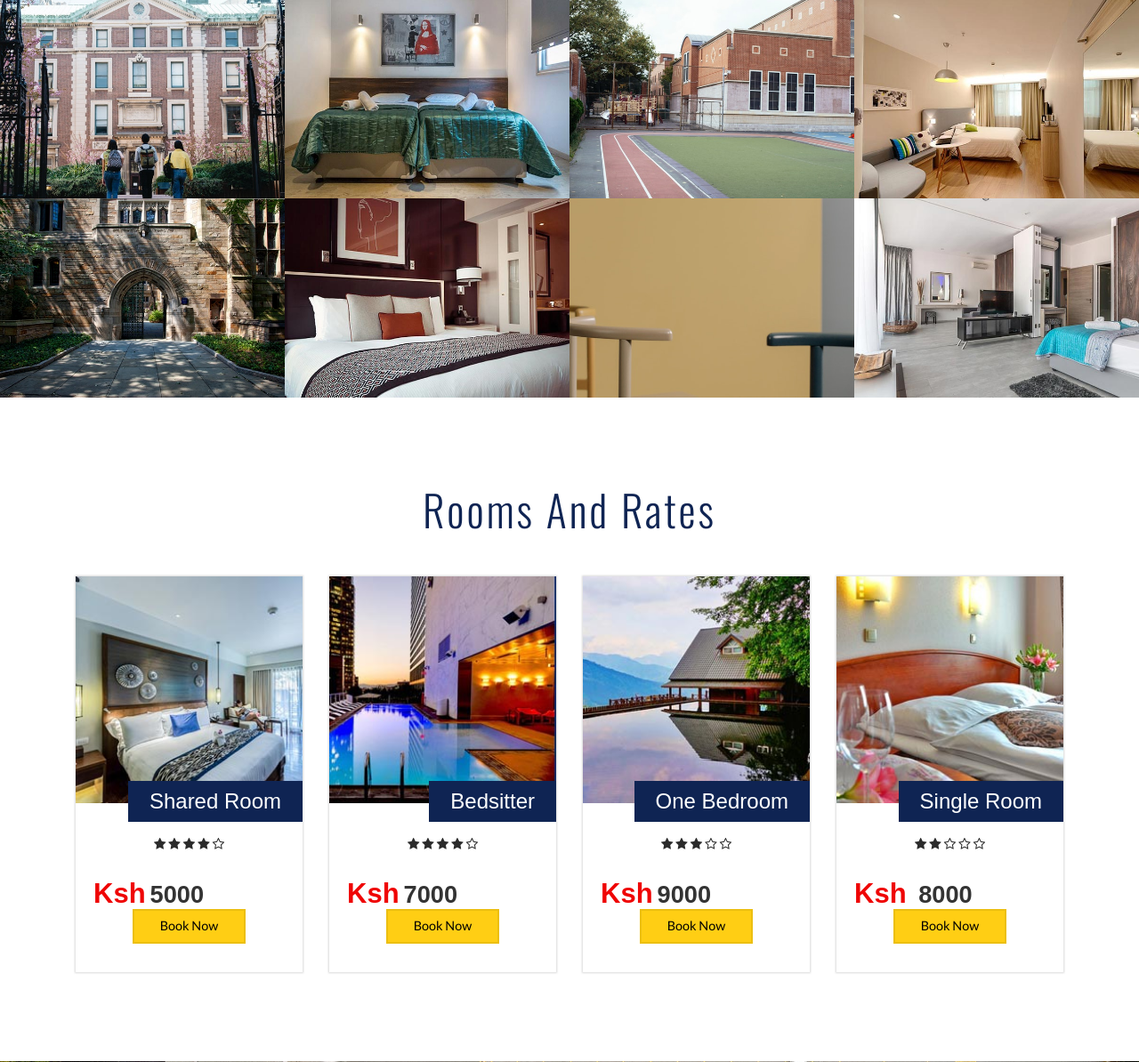
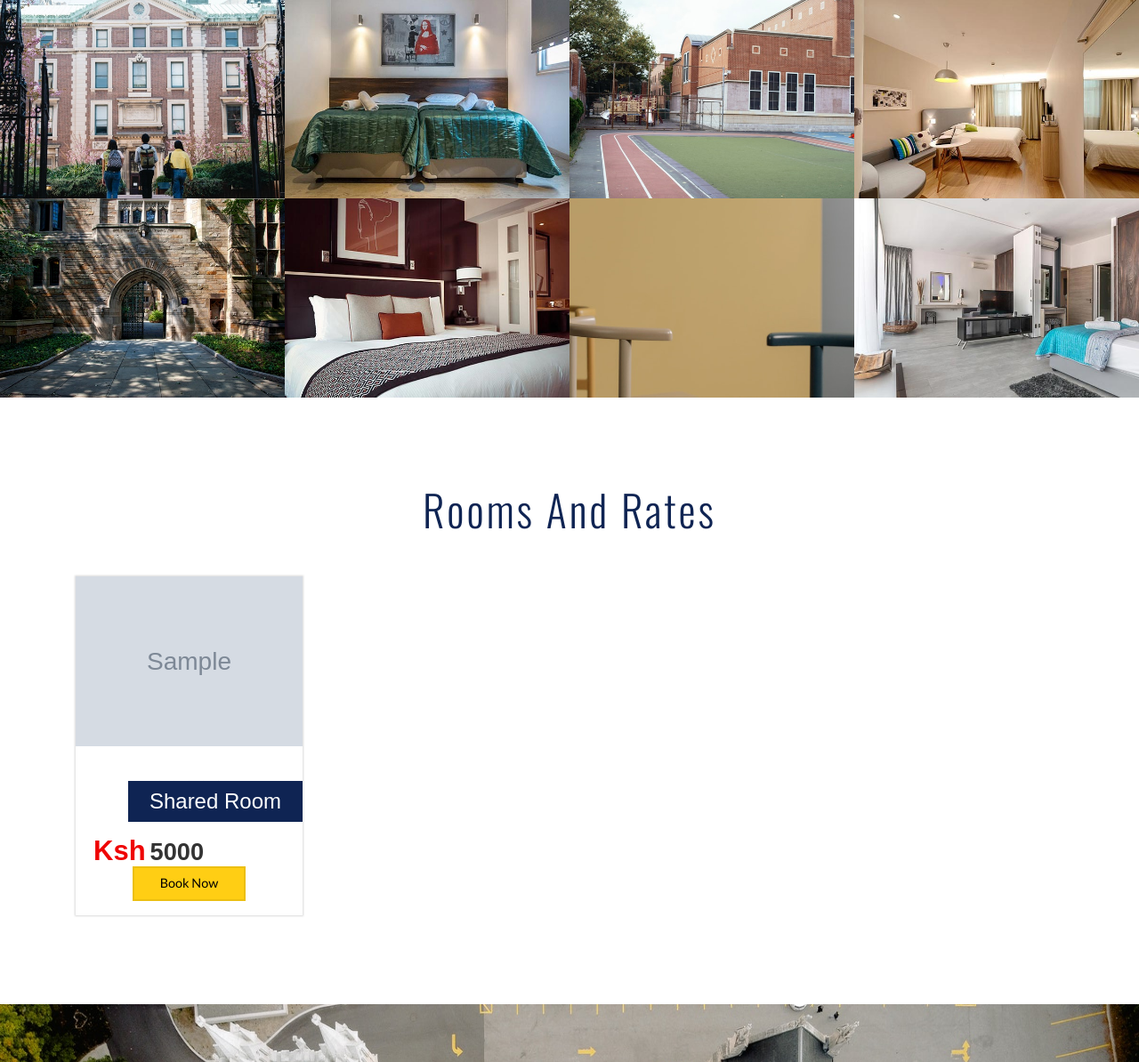
Before and after one commit to KirinyetBrian/Baraton-Hostels, a PHP site: page / in a window 1280 px wide. Shown: the part 4199-5393 px from the top of the page at 89% size. Run offline with PHP 8.4, Linux system fonts and the light colour scheme; a user stored in the database is signed in; tables that the repository leaves empty hold one stand-in row (values such as "Sample post"); grey boxes marked "Sample" are stand-in pictures; some web fonts are replaced.

Commit message:
fetch images

```diff
--- a/index.php
+++ b/index.php
@@ -438,7 +438,33 @@
 				<div class="clearfix"> </div>
 </section>
 <!-- //gallery -->
-	 <!-- rooms & rates -->
+
+<!--
+	gallery view of uploaded images
+	<div class="plans-section" id="rooms">
+	<div class="gallery">
+				<h2>Uploaded Images</h2>
+				<?php include 'db.php';
+
+				// Get images from the database
+$query = $con->query("SELECT * FROM uploads ORDER BY id DESC");
+
+if($query->num_rows > 0){
+    while($row = $query->fetch_assoc()){
+        $imageURL = 'uploads/'.$row["images"];
+?>
+    <img src="<?php echo $imageURL; ?>" alt="" class="img-responsive" />
+<?php }
+}else{ ?>
+    <p>No image(s) found...</p>
+<?php } ?>
+			</div>
+</div>
+</div> -->
+
+
+
+
       <div class="plans-section" id="rooms">
 				 <div class="container">
 				 <h3 class="title-w3-agileits title-black-wthree">Rooms And Rates</h3>
@@ -446,10 +472,20 @@
 				 <div class="col-md-3 price-grid">
 					<div class="price-block agile">
 						<div class="price-gd-top">
-						<img src="images/r1.jpg" alt=" " class="img-responsive" />
-							<h4>Shared Room</h4>
-						</div>
-						<div class="price-gd-bottom">
+						<?php include 'db.php';
+
+				// Get images from the database
+$query = $con->query("SELECT * FROM uploads ORDER BY id DESC");
+
+if($query->num_rows > 0){
+    while($row = $query->fetch_assoc()){
+        $imageURL = 'uploads/'.$row["images"];
+?>
+    <img src="<?php echo $imageURL; ?>" alt="" class="img-responsive" />
+	<h4>Shared Room</h4>
+	<!-- <img src="images/r1.jpg" alt=" " class="img-responsive" /> -->
+
+	<div class="price-gd-bottom">
 							   <div class="price-list">
 									<ul>
 											<li><i class="fa fa-star" aria-hidden="true"></i></li>
@@ -460,198 +496,28 @@
 
 								     </ul>
 							</div>
-							<div class="price-selet">
+						</div>
+						<div class="price-selet">
 								<h3><span>Ksh</span>5000</h3>
 								<a href="admin/reservation.php" >Book Now</a>
 							</div>
+							<?php }
+}?>
+
 						</div>
-					</div>
 				</div>
-				<div class="col-md-3 price-grid ">
-					<div class="price-block agile">
-						<div class="price-gd-top">
-						<img src="images/r2.jpg" alt=" " class="img-responsive" />
-							<h4>Bedsitter</h4>
-						</div>
-						<div class="price-gd-bottom">
-							<div class="price-list">
-									<ul>
-									<li><i class="fa fa-star" aria-hidden="true"></i></li>
-									<li><i class="fa fa-star" aria-hidden="true"></i></li>
-									<li><i class="fa fa-star" aria-hidden="true"></i></li>
-									<li><i class="fa fa-star" aria-hidden="true"></i></li>
-									<li><i class="fa fa-star-o" aria-hidden="true"></i></li>
-								</ul>
-							</div>
-							<div class="price-selet">
-								<h3><span>Ksh</span>7000</h3>
-								<a href="admin/reservation.php" >Book Now</a>
-							</div>
-						</div>
-					</div>
+
 				</div>
-				<div class="col-md-3 price-grid lost">
-					<div class="price-block agile">
-						<div class="price-gd-top">
-						<img src="images/r3.jpg" alt=" " class="img-responsive" />
-							<h4>One Bedroom</h4>
-						</div>
-						<div class="price-gd-bottom">
-							<div class="price-list">
-								<ul>
-									<li><i class="fa fa-star" aria-hidden="true"></i></li>
-									<li><i class="fa fa-star" aria-hidden="true"></i></li>
-									<li><i class="fa fa-star" aria-hidden="true"></i></li>
-									<li><i class="fa fa-star-o" aria-hidden="true"></i></li>
-									<li><i class="fa fa-star-o" aria-hidden="true"></i></li>
-								</ul>
-							</div>
-							<div class="price-selet">
-								<h3><span>Ksh</span>9000</h3>
-								<a href="admin/reservation.php" >Book Now</a>
-							</div>
-						</div>
-					</div>
-				</div>
-				<div class="col-md-3 price-grid wthree lost">
-					<div class="price-block agile">
-						<div class="price-gd-top ">
-							<img src="images/r4.jpg" alt=" " class="img-responsive" />
-							<h4>Single Room</h4>
-						</div>
-						<div class="price-gd-bottom">
-							<div class="price-list">
-								<ul>
-									<li><i class="fa fa-star" aria-hidden="true"></i></li>
-									<li><i class="fa fa-star" aria-hidden="true"></i></li>
-									<li><i class="fa fa-star-o" aria-hidden="true"></i></li>
-									<li><i class="fa fa-star-o" aria-hidden="true"></i></li>
-									<li><i class="fa fa-star-o" aria-hidden="true"></i></li>
-								</ul>
-							</div>
-							<div class="price-selet">
-								<h3><span>Ksh </span> 8000</h3>
-								<a href="admin/reservation.php" >Book Now</a>
-							</div>
-						</div>
-					</div>
-				</div>
+
+
+
+
 				<div class="clearfix"> </div>
 			</div>
 		</div>
 	</div>
 	 <!--// rooms & rates -->
-  <!-- visitors -->
-	<!-- <div class="w3l-visitors-agile" >
-		<div class="container">
-                 <h3 class="title-w3-agileits title-black-wthree">What other visitors experienced</h3>
-		</div>
-		<div class="w3layouts_work_grids">
-			<section class="slider">
-				<div class="flexslider">
-					<ul class="slides">
-						<li>
-							<div class="w3layouts_work_grid_left">
-								<img src="images/5.jpg" alt=" " class="img-responsive" />
-								<div class="w3layouts_work_grid_left_pos">
-									<img src="images/c1.jpg" alt=" " class="img-responsive" />
-								</div>
-							</div>
-							<div class="w3layouts_work_grid_right">
-								<h4>
-								<i class="fa fa-star" aria-hidden="true"></i>
-								<i class="fa fa-star" aria-hidden="true"></i>
-								<i class="fa fa-star" aria-hidden="true"></i>
-								<i class="fa fa-star" aria-hidden="true"></i>
-								<i class="fa fa-star" aria-hidden="true"></i>
-								Worth to come again
-								</h4>
-								<p>Sed tempus vestibulum lacus blandit faucibus.
-									Nunc imperdiet, diam nec rhoncus ullamcorper, nisl nulla suscipit ligula,
-									at imperdiet urna. </p>
-								<h5>Julia Rose</h5>
-								<p>Germany</p>
-							</div>
-							<div class="clearfix"> </div>
-						</li>
-						<li>
-							<div class="w3layouts_work_grid_left">
-								<img src="images/5.jpg" alt=" " class="img-responsive" />
-								<div class="w3layouts_work_grid_left_pos">
-									<img src="images/c2.jpg" alt=" " class="img-responsive" />
-								</div>
-							</div>
-							<div class="w3layouts_work_grid_right">
-								<h4>
-								<i class="fa fa-star" aria-hidden="true"></i>
-								<i class="fa fa-star" aria-hidden="true"></i>
-								<i class="fa fa-star" aria-hidden="true"></i>
-								<i class="fa fa-star" aria-hidden="true"></i>
-								<i class="fa fa-star-o" aria-hidden="true"></i>
-								Worth to come again
-								</h4>
-								<p>Sed tempus vestibulum lacus blandit faucibus.
-									Nunc imperdiet, diam nec rhoncus ullamcorper, nisl nulla suscipit ligula,
-									at imperdiet urna. </p>
-								<h5>Jahnatan Smith</h5>
-								<p>United States</p>
-							</div>
-							<div class="clearfix"> </div>
-						</li>
-						<li>
-							<div class="w3layouts_work_grid_left">
-								<img src="images/5.jpg" alt=" " class="img-responsive" />
-								<div class="w3layouts_work_grid_left_pos">
-									<img src="images/c3.jpg" alt=" " class="img-responsive" />
-								</div>
-							</div>
-							<div class="w3layouts_work_grid_right">
-								<h4>
-								<i class="fa fa-star" aria-hidden="true"></i>
-								<i class="fa fa-star" aria-hidden="true"></i>
-								<i class="fa fa-star" aria-hidden="true"></i>
-								<i class="fa fa-star" aria-hidden="true"></i>
-								<i class="fa fa-star-o" aria-hidden="true"></i>
-								Worth to come again
-								</h4>
-								<p>Sed tempus vestibulum lacus blandit faucibus.
-									Nunc imperdiet, diam nec rhoncus ullamcorper, nisl nulla suscipit ligula,
-									at imperdiet urna. </p>
-								<h5>Rosalind Cloer</h5>
-								<p>Italy</p>
-							</div>
-							<div class="clearfix"> </div>
-						</li>
-						<li>
-							<div class="w3layouts_work_grid_left">
-								<img src="images/5.jpg" alt=" " class="img-responsive" />
-								<div class="w3layouts_work_grid_left_pos">
-									<img src="images/c4.jpg" alt=" " class="img-responsive" />
-								</div>
-							</div>
-							<div class="w3layouts_work_grid_right">
-								<h4>
-								<i class="fa fa-star" aria-hidden="true"></i>
-								<i class="fa fa-star" aria-hidden="true"></i>
-								<i class="fa fa-star" aria-hidden="true"></i>
-								<i class="fa fa-star-o" aria-hidden="true"></i>
-								<i class="fa fa-star-o" aria-hidden="true"></i>
-								Worth to come again
-								</h4>
-								<p>Sed tempus vestibulum lacus blandit faucibus.
-									Nunc imperdiet, diam nec rhoncus ullamcorper, nisl nulla suscipit ligula,
-									at imperdiet urna. </p>
-								<h5>Amie Bublitz</h5>
-								<p>Switzerland</p>
-							</div>
-							<div class="clearfix"> </div>
-						</li>
-					</ul>
-				</div>
-			</section>
-		</div>
-	</div> -->
-  <!-- visitors -->
+
 <!-- contact -->
 <section class="contact-w3ls" id="contact">
 	<div class="container">
@@ -843,6 +709,8 @@
 	</div>
 <!-- //smooth scrolling -->
 <script type="text/javascript" src="js/bootstrap-3.1.1.min.js"></script>
+
+
 </body>
 </html>
 
```
Also changed, not shown: file_upload.php (+21 -7 lines).
